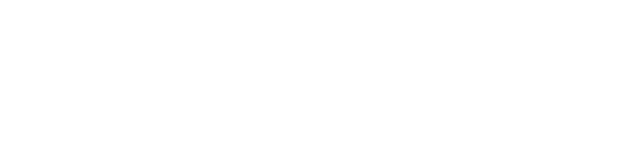
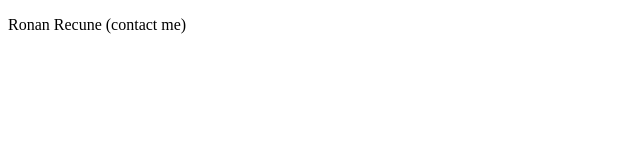
Before and after one commit to Holdenro/my-portfolio, a plain HTML site: page index.html in a window 1280 px wide. Shown: the whole page, without its empty margins (0-640 px from the left). Drawn offline with Linux system fonts and the light colour scheme.

Commit message:
creating circle and name

```diff
--- a/index.html
+++ b/index.html
@@ -10,5 +10,10 @@
 </head>
 <body>
 
+	<div class="container">
+		<div class="circle">
+			<p>Ronan Recune (contact me)</p>
+		</div>
+	<div>
 </body>
 </html>
--- a/stylesheets/style.css
+++ /dev/null
@@ -1 +0,0 @@
-style.css
```
